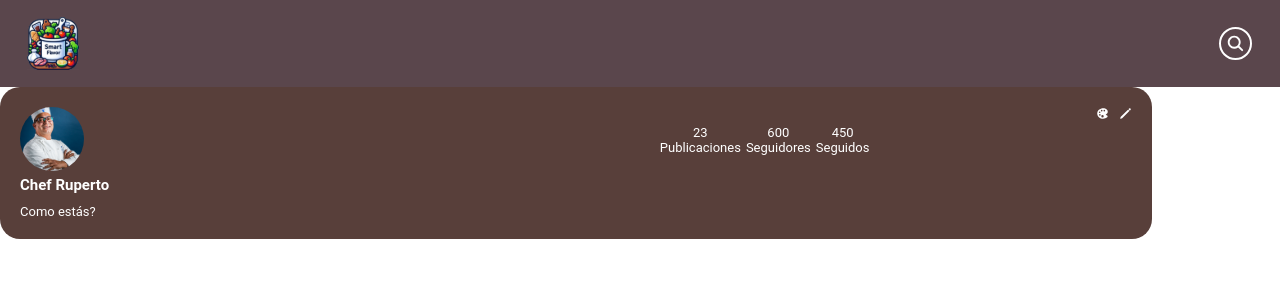
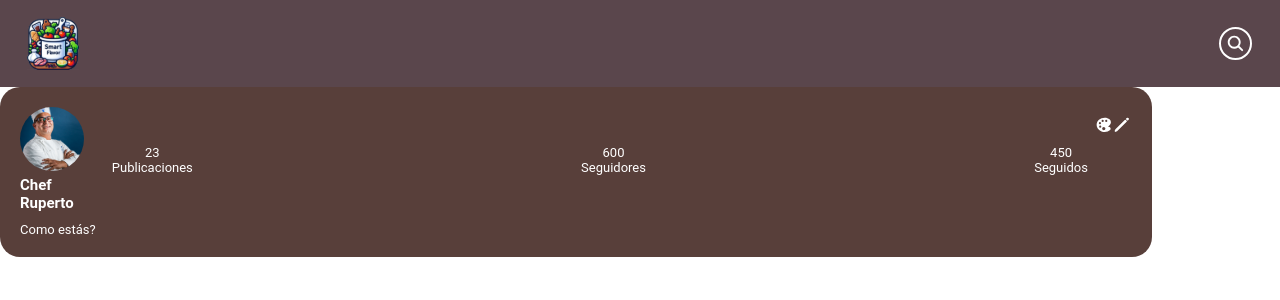
Before and after one commit to The-Insanes/SmartFlavor, a React (Vite) app in the folder SmartFlavor/: page /home in a window 1280 px wide. Shown: the top 300 px of the page. Built offline with nearby package versions, Linux system fonts and the light colour scheme.

Commit message:
fix bugs with gaps and containers width

```diff
--- a/SmartFlavor/src/components/profile-container/ProfileContainer.css
+++ b/SmartFlavor/src/components/profile-container/ProfileContainer.css
@@ -9,30 +9,35 @@
 .profile-container {
     display: flex;
     flex-direction: column;
+    height: 100%;
     width: 100%;
-    height: 100%;
     padding: 20px 20px;
     gap: 10px;
 }
 
 .profile-left-container {
     display: flex;
-    flex-direction: column;
+    flex-direction: row;
+    justify-content: center;
+    width: 100%;
     gap: 5px;
-    width: 100%;
+}
+
+.button-cotainer {
+    display: flex;
+    align-items: flex-start;
 }
 
 .profile-option {
-    display: flex;
-    justify-content: flex-end;
-    width: 100%;
+    --padding-end: 0px;
+    --padding-start: 0px;
+    color: #FFFF;
     gap: 10px;
 }
 
 .public-info {
     display: flex;
     flex-direction: row;
-    justify-content: space-between;
     gap: 10px;
 }
 
@@ -41,14 +46,13 @@
     flex-direction: column;
     font-size: 15px;
     font-weight: 700;
-    width: 50%;
     gap: 5px;
 }
 
 .indicator-container {
     display: flex;
     flex-direction: row;
-    justify-content: center;
+    justify-content: space-between;
     align-items: center;
     flex-wrap: wrap;
     width: 100%;
--- a/SmartFlavor/src/components/profile-container/ProfileContainer.tsx
+++ b/SmartFlavor/src/components/profile-container/ProfileContainer.tsx
@@ -1,4 +1,4 @@
-import { IonAvatar, IonIcon, IonLabel } from "@ionic/react";
+import { IonAvatar, IonButton, IonIcon, IonLabel } from "@ionic/react";
 import { colorPalette, pencil } from "ionicons/icons";
 import "./ProfileContainer.css"
 
@@ -28,11 +28,6 @@ const ProfileContainer: React.FC<ContainerProps> = (props) => {
                             </div>
 
                             <div className="profile-left-container">
-                                <div className="profile-option">
-                                    <IonIcon icon={colorPalette}></IonIcon>
-                                    <IonIcon icon={pencil}></IonIcon>
-                                </div>
-
                                 <div className="indicator-container">
                                     <div className="indicator">
                                         <IonLabel>{props.post_num}</IonLabel>
@@ -49,6 +44,13 @@ const ProfileContainer: React.FC<ContainerProps> = (props) => {
                                         <IonLabel>Seguidos</IonLabel>
                                     </div>
                                 </div>
+
+                                <div className="button-cotainer">
+                                    <IonButton className="profile-option" size="small" fill="clear">
+                                        <IonIcon icon={colorPalette}></IonIcon>
+                                        <IonIcon icon={pencil}></IonIcon>
+                                    </IonButton>
+                                </div>
                             </div>
                         </div>
                     </div>
```
